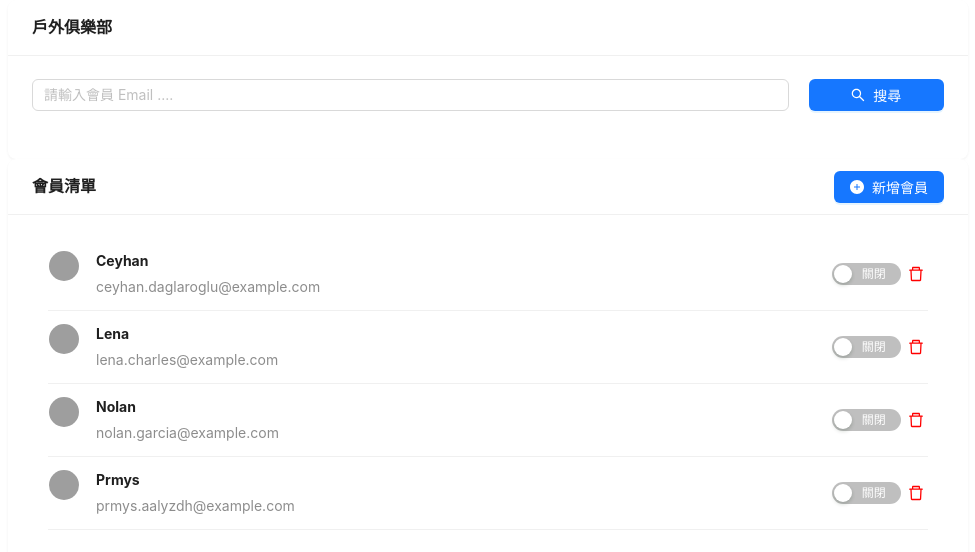
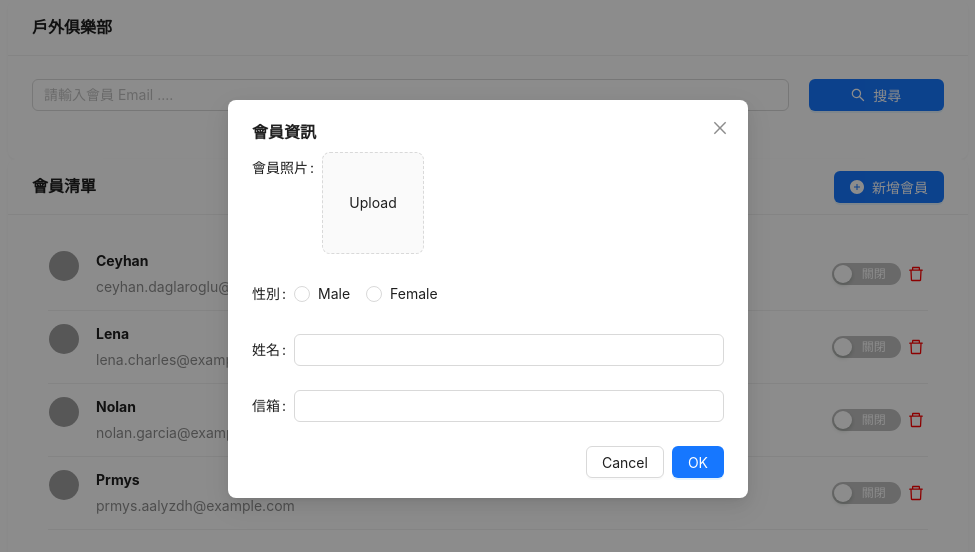
Before and after one commit to KateLiu1110/react-todolist, a React (Create React App) app: page / in a window 1280 px wide. Both pictures are taken after a click on the button "新增會員". Shown: the top 552 px of the page, without its empty margins (152-1127 px from the left). Built offline with nearby package versions, Linux system fonts and the light colour scheme; grey boxes are pictures that could not be loaded.

Commit message:
modify props and add Modal UI

```diff
--- /dev/null
+++ b/src/js-Antd/pages/Account/components/EditModal/EditModal.js
@@ -0,0 +1,41 @@
+import { Form, Upload, Radio, Input } from "antd";
+import { useState } from "react";
+import mockData from "../TodoList/mock.json";
+
+const EditModal = ({add}) => {
+  const [fileList, setFileList] = useState([]);
+  const handleChange = ({ fileList: newFileList }) => {
+    setFileList(newFileList);
+  };
+
+  return (
+    <>
+      <Form>
+        <Form.Item label="會員照片">
+          <Upload
+            action= {mockData.results}
+            listType="picture-card"
+            fileList={fileList} //上傳列表檔案
+            onChange={handleChange}
+          >
+            Upload
+          </Upload>
+        </Form.Item>
+        <Form.Item label="性別">
+          <Radio.Group>
+            <Radio value="male">Male</Radio>
+            <Radio value="female">Female</Radio>
+          </Radio.Group>
+        </Form.Item>
+        <Form.Item label="姓名">
+          <Input />
+        </Form.Item>
+        <Form.Item label="信箱">
+          <Input />
+        </Form.Item>
+      </Form>
+    </>
+  );
+};
+
+export default EditModal;
--- a/src/js-Antd/pages/Account/components/TodoList/TodoList.js
+++ b/src/js-Antd/pages/Account/components/TodoList/TodoList.js
@@ -1,34 +1,9 @@
-import React, { useEffect, useState } from "react";
+import React from "react";
 import { List, Skeleton, Divider  } from "antd";
 import InfiniteScroll from "react-infinite-scroll-component";
 import ToolItem from "../ToolItem/ToolItem";
-import mockData from "./mock";
 
-const TodoList = () => {
-  const [loading, setLoading] = useState(false);
-  const [data, setData] = useState([]);
-  const loadMoreData = () => {
-    if (loading) {
-      return;
-    }
-    setLoading(true);
-    setData([...data, ...mockData.results]);
-    setLoading(false);
-    // fetch(
-    //   "https://randomuser.me/api/?results=10&inc=name,gender,email,nat,picture&noinfo"
-    // )
-    //   .then((res) => res.json())
-    //   .then((body) => {
-    //     setData([...data, ...body.results]);
-    //     setLoading(false);
-    //   })
-    //   .catch(() => {
-    //     setLoading(false);
-    //   });
-  };
-  useEffect(() => {
-    loadMoreData();
-  }, []);
+const TodoList = ({listData, loadMoreData}) => {
   return (
     <div
       id="scrollableDiv"
@@ -39,9 +14,9 @@ const TodoList = () => {
       }}
     >
       <InfiniteScroll
-        dataLength={data.length}
+        dataLength={listData.length}
         next={loadMoreData}
-        hasMore={data.length < 50}
+        hasMore={listData.length < 50}
         loader={
           <Skeleton
             avatar
@@ -55,12 +30,8 @@ const TodoList = () => {
         scrollableTarget="scrollableDiv" // 指定滾動的父容器
       >
         <List
-          dataSource={data}
+          dataSource={listData}
           renderItem={(item) => <ToolItem listData={item} />}
-          // pagination={{
-          //   position: "bottom",
-          //   pageSize: 10,
-          // }}
         />
       </InfiniteScroll>
     </div>
--- a/src/js-Antd/pages/Account/components/TodoList/mock.js
+++ /dev/null
@@ -1,66 +0,0 @@
-const mockData = {
-  results: [
-    {
-      gender: "female",
-      name: "Ceyhan",
-      email: "ceyhan.daglaroglu@example.com",
-      picture: "https://randomuser.me/api/portraits/women/41.jpg",
-    },
-    {
-      gender: "female",
-      name: "Lena",
-      email: "lena.charles@example.com",
-      picture: "https://randomuser.me/api/portraits/women/25.jpg",
-    },
-    {
-      gender: "male",
-      name: "Nolan",
-      email: "nolan.garcia@example.com",
-      picture: "https://randomuser.me/api/portraits/men/7.jpg",
-    },
-    {
-      gender: "female",
-      name: "Prmys",
-      email: "prmys.aalyzdh@example.com",
-      picture: "https://randomuser.me/api/portraits/women/32.jpg",
-    },
-    {
-      gender: "male",
-      name: "Ehrenfried",
-      email: "ehrenfried.kramer@example.com",
-      picture: "https://randomuser.me/api/portraits/men/3.jpg",
-    },
-    {
-      gender: "female",
-      name: "Isla",
-      email: "isla.hughes@example.com",
-      picture: "https://randomuser.me/api/portraits/women/53.jpg",
-    },
-    {
-      gender: "male",
-      name: "Jimi",
-      email: "jimi.raisanen@example.com",
-      picture: "https://randomuser.me/api/portraits/men/89.jpg",
-    },
-    {
-      gender: "male",
-      name: "Kabir",
-      email: "kabir.bharanya@example.com",
-      picture: "https://randomuser.me/api/portraits/men/82.jpg",
-    },
-    {
-      gender: "male",
-      name: "Kerim",
-      email: "kerim.gonultas@example.com",
-      picture: "https://randomuser.me/api/portraits/men/97.jpg",
-    },
-    {
-      gender: "female",
-      name: "Heidi",
-      email: "heidi.vasquez@example.com",
-      picture: "https://randomuser.me/api/portraits/women/74.jpg",
-    },
-  ],
-};
-
-export default mockData
--- /dev/null
+++ b/src/js-Antd/pages/Account/components/TodoList/mock.json
@@ -0,0 +1,65 @@
+
+{
+  "results": [
+    {
+      "gender": "female",
+      "name": "Ceyhan",
+      "email": "ceyhan.daglaroglu@example.com",
+      "picture": "https://randomuser.me/api/portraits/women/41.jpg"
+    },
+    {
+      "gender": "female",
+      "name": "Lena",
+      "email": "lena.charles@example.com",
+      "picture": "https://randomuser.me/api/portraits/women/25.jpg"
+    },
+    {
+      "gender": "male",
+      "name": "Nolan",
+      "email": "nolan.garcia@example.com",
+      "picture": "https://randomuser.me/api/portraits/men/7.jpg"
+    },
+    {
+      "gender": "female",
+      "name": "Prmys",
+      "email": "prmys.aalyzdh@example.com",
+      "picture": "https://randomuser.me/api/portraits/women/32.jpg"
+    },
+    {
+      "gender": "male",
+      "name": "Ehrenfried",
+      "email": "ehrenfried.kramer@example.com",
+      "picture": "https://randomuser.me/api/portraits/men/3.jpg"
+    },
+    {
+      "gender": "female",
+      "name": "Isla",
+      "email": "isla.hughes@example.com",
+      "picture": "https://randomuser.me/api/portraits/women/53.jpg"
+    },
+    {
+      "gender": "male",
+      "name": "Jimi",
+      "email": "jimi.raisanen@example.com",
+      "picture": "https://randomuser.me/api/portraits/men/89.jpg"
+    },
+    {
+      "gender": "male",
+      "name": "Kabir",
+      "email": "kabir.bharanya@example.com",
+      "picture": "https://randomuser.me/api/portraits/men/82.jpg"
+    },
+    {
+      "gender": "male",
+      "name": "Kerim",
+      "email": "kerim.gonultas@example.com",
+      "picture": "https://randomuser.me/api/portraits/men/97.jpg"
+    },
+    {
+      "gender": "female",
+      "name": "Heidi",
+      "email": "heidi.vasquez@example.com",
+      "picture": "https://randomuser.me/api/portraits/women/74.jpg"
+    }
+  ]
+}
--- a/src/js-Antd/pages/Account/index.js
+++ b/src/js-Antd/pages/Account/index.js
@@ -1,11 +1,38 @@
-import React from "react";
-import { Card, Row, Col, Button } from "antd";
+import React, { useState, useEffect } from "react";
+import { Card, Row, Col, Button, Modal } from "antd";
 import { PlusCircleFilled } from "@ant-design/icons";
-// import AddTodoForm from "../components/AddTodoForm/AddTodoForm";
 import AddTodoForm from "./components/AddTodoForm/AddTodoForm";
 import TodoList from "./components/TodoList/TodoList";
+import EditModal from "./components/EditModal/EditModal";
+import mockData from "../Account/components/TodoList/mock.json";
 
 const Index = () => {
+  const [isModalOpen, setIsModalOpen] = useState(false);
+  const [data,setData]=useState([]);
+  const [loading, setLoading] = useState(false);
+  const moreDataFn = () => {
+    if (loading) {
+      return;
+    }
+    setLoading(true);
+    setData([...data, ...mockData.results]);
+    setLoading(false);
+  };
+  const showModal = () => {
+    setIsModalOpen(true);
+  };
+
+  const handleOk = () => {
+    setIsModalOpen(false);
+  };
+  const handleCancel = () => {
+    setIsModalOpen(false);
+  };
+
+  useEffect(() => {
+    moreDataFn();
+  }, []);
+
   return (
     <>
       <Row justify="center" align="middle">
@@ -32,17 +59,25 @@ const Index = () => {
           <Card
             title="會員清單"
             extra={
-              <Button type="primary" htmlType="submit" block>
+              <Button type="primary" onClick={showModal} block>
                 <PlusCircleFilled />
                 新增會員
               </Button>
             }
             bordered={false}
           >
-            <TodoList />
+            <TodoList listData={data} loadMoreData={moreDataFn}/>
           </Card>
         </Col>
       </Row>
+      <Modal
+        title="會員資訊"
+        open={isModalOpen}
+        onOk={handleOk}
+        onCancel={handleCancel}
+      >
+        <EditModal openModal={isModalOpen} add={setData} />
+      </Modal>
     </>
   );
 };
```
